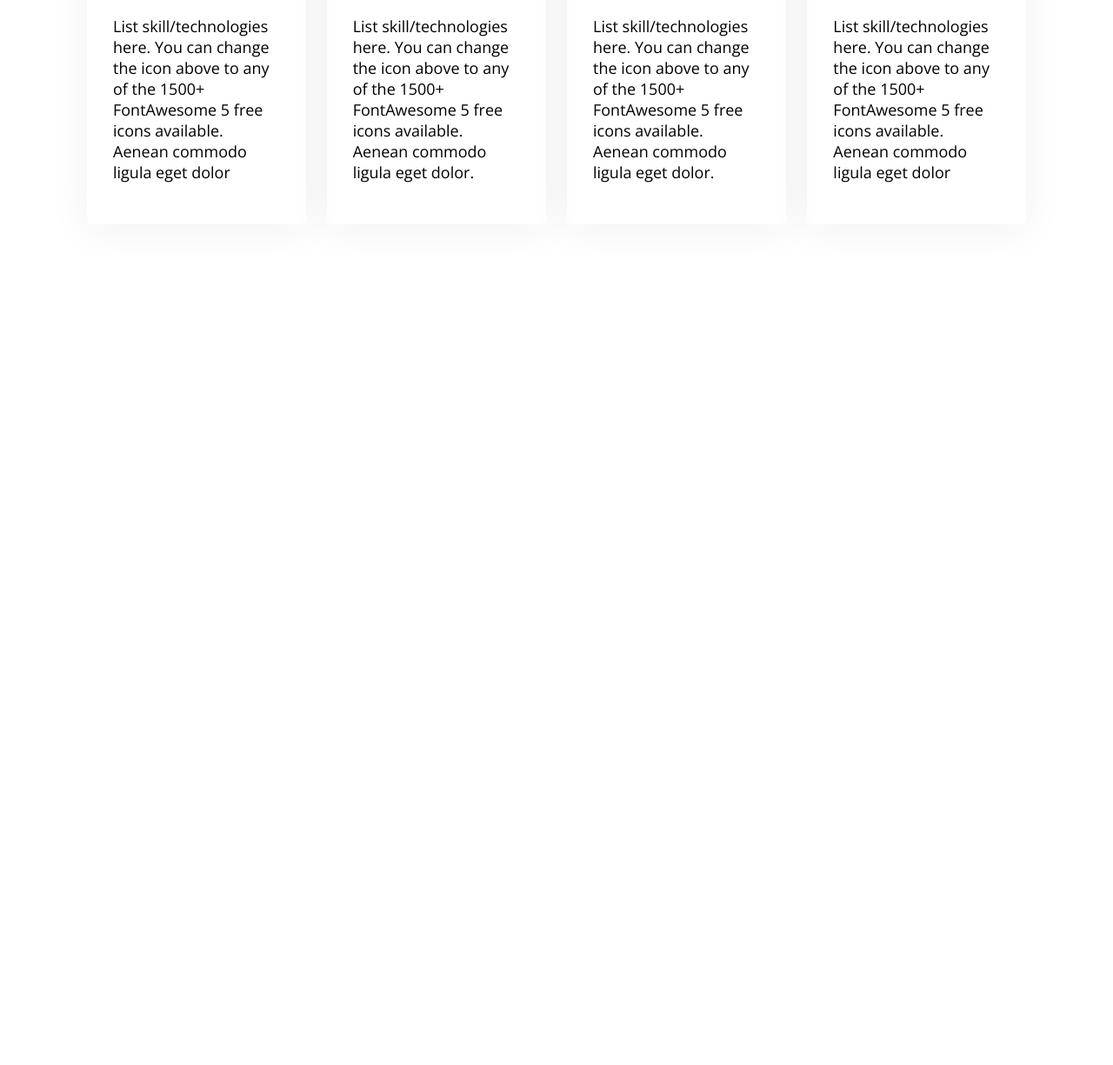
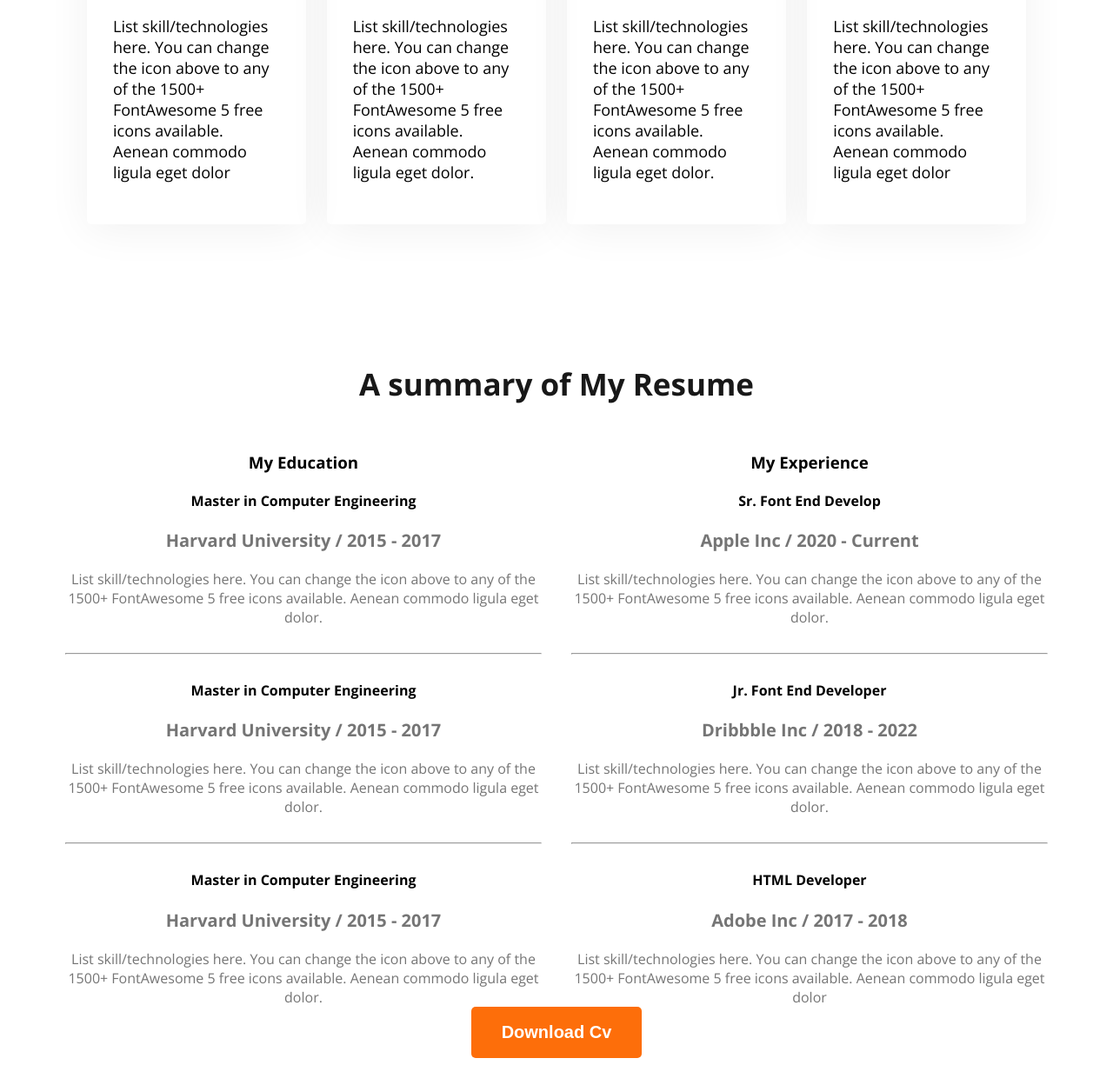
Before and after one commit to MdMohiuddinbd/web-developer-portfolio, a plain HTML site: page index.html in a window 1280 px wide. Shown: the part 2079-3304 px from the top of the page at 87% size. Before the commit the page ends 2375 px from the top, so only its background shows below. Drawn offline with nearby package versions, Linux system fonts and the light colour scheme.

Commit message:
Experience added

```diff
--- a/index.html
+++ b/index.html
@@ -117,6 +117,68 @@ eget dolor</p>
             </div>
         </div>
         </section>
+        <section class="resume">
+            <h3 class="section-title">A summary of My Resume</h3>
+            <div class="resume-container">
+                <!-- .resume-column*2>h3.resume-column-title+.experience*3>h4.experience-title+h5.experience-sub-title+.experience-description -->
+
+            <div class="resume-column">
+                <h3 class="resume-column-title">My Education</h3>
+                <div class="experience">
+                    <h4 class="experience-title">Master in Computer Engineering</h4>
+                    <h5 class="experience-sub-title">Harvard University / 2015 - 2017</h5>
+                    <div class="experience-description">List skill/technologies here. You can change the icon above
+to any of the 1500+ FontAwesome 5 free icons available. Aenean
+commodo ligula eget dolor.</div>
+<hr>
+                </div>
+                <div class="experience">
+                    <h4 class="experience-title">Master in Computer Engineering</h4>
+                    <h5 class="experience-sub-title">Harvard University / 2015 - 2017</h5>
+                    <div class="experience-description"> List skill/technologies here. You can change the icon above
+to any of the 1500+ FontAwesome 5 free icons available. Aenean
+commodo ligula eget dolor.</div>
+<hr>
+                </div>
+                <div class="experience">
+                    <h4 class="experience-title">Master in Computer Engineering</h4>
+                    <h5 class="experience-sub-title">Harvard University / 2015 - 2017</h5>
+                    <div class="experience-description"> List skill/technologies here. You can change the icon above
+to any of the 1500+ FontAwesome 5 free icons available. Aenean
+commodo ligula eget dolor.</div>
+                </div>
+            </div>
+            <div class="resume-column">
+                <h3 class="resume-column-title">My Experience</h3>
+                <div class="experience">
+                    <h4 class="experience-title">Sr. Font End Develop</h4>
+                    <h5 class="experience-sub-title"> Apple Inc / 2020 - Current</h5>
+                    <div class="experience-description">List skill/technologies here. You can change the icon above
+to any of the 1500+ FontAwesome 5 free icons available. Aenean
+commodo ligula eget dolor.</div>
+<hr>
+                </div>
+                <div class="experience">
+                    <h4 class="experience-title"> Jr. Font End Developer</h4>
+                    <h5 class="experience-sub-title"> Dribbble Inc / 2018 - 2022</h5>
+                    <div class="experience-description">List skill/technologies here. You can change the icon above
+to any of the 1500+ FontAwesome 5 free icons available. Aenean
+commodo ligula eget dolor.</div>
+<hr>
+                </div>
+                <div class="experience">
+                    <h4 class="experience-title">HTML Developer</h4>
+                    <h5 class="experience-sub-title"> Adobe Inc / 2017 - 2018</h5>
+                    <div class="experience-description"> List skill/technologies here. You can change the icon above
+to any of the 1500+ FontAwesome 5 free icons available. Aenean
+commodo ligula eget dolor</div>
+                </div>
+            </div>
+            </div>
+            <button class="btn-primary">Download Cv</button>
+            </div>
+        </section>
+
 
     </main>
     <footer>
--- a/styles/portfoli.css
+++ b/styles/portfoli.css
@@ -129,3 +129,29 @@ main section{
     border-radius: 5px;
     box-shadow: 0 6px 50px 0 rgba(0, 0, 0, 0.06);
 }
+
+/* resume section styles */
+.resume{
+    text-align: center;
+}
+.resume-container{
+    display: flex;
+    gap: 24px;
+}
+.experience-title{
+    font: 600px;
+}
+.experience-sub-title{
+    color: #757575;
+    font-size: 20px;
+    margin: 20px;
+}
+.experience-description{
+    color: #757575;
+}
+.resume hr{
+    margin: 30px 5px;
+}
+.resume-download-cv{
+    margin-top: 50px;
+}
```
